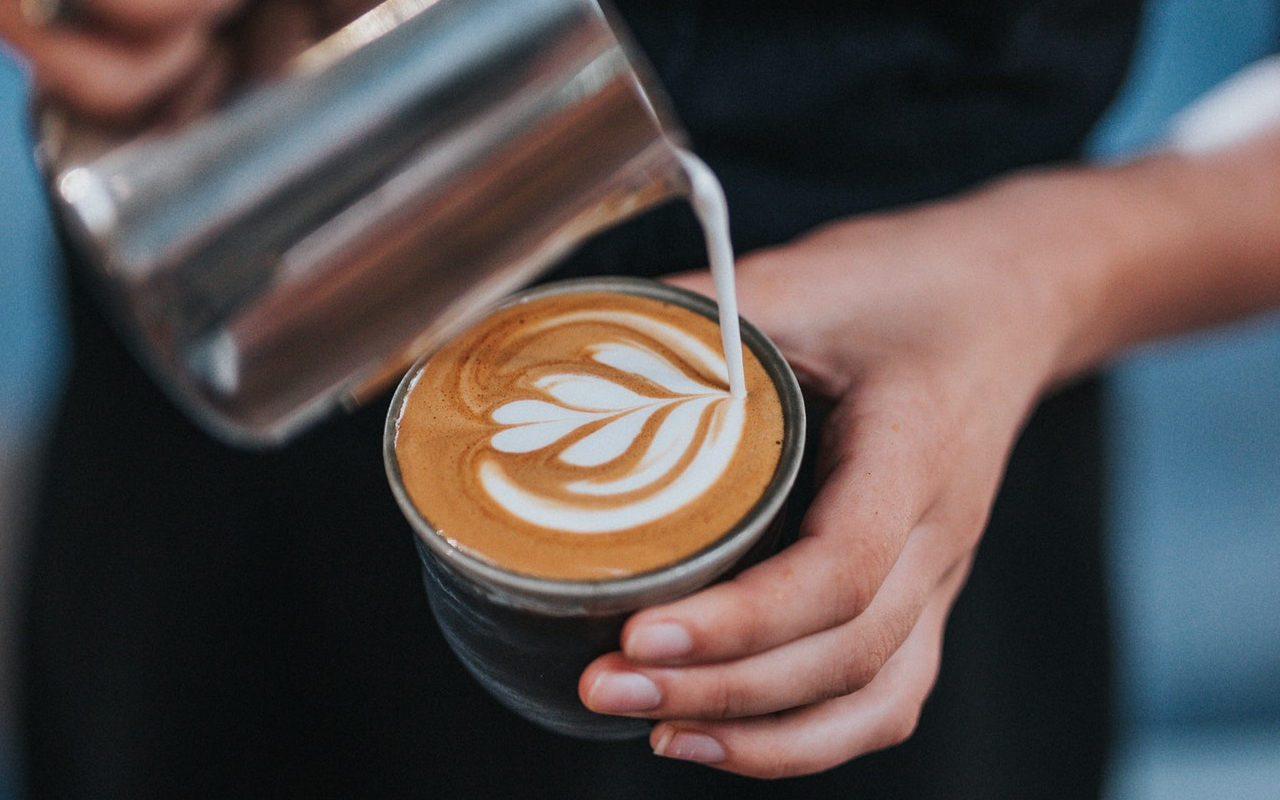
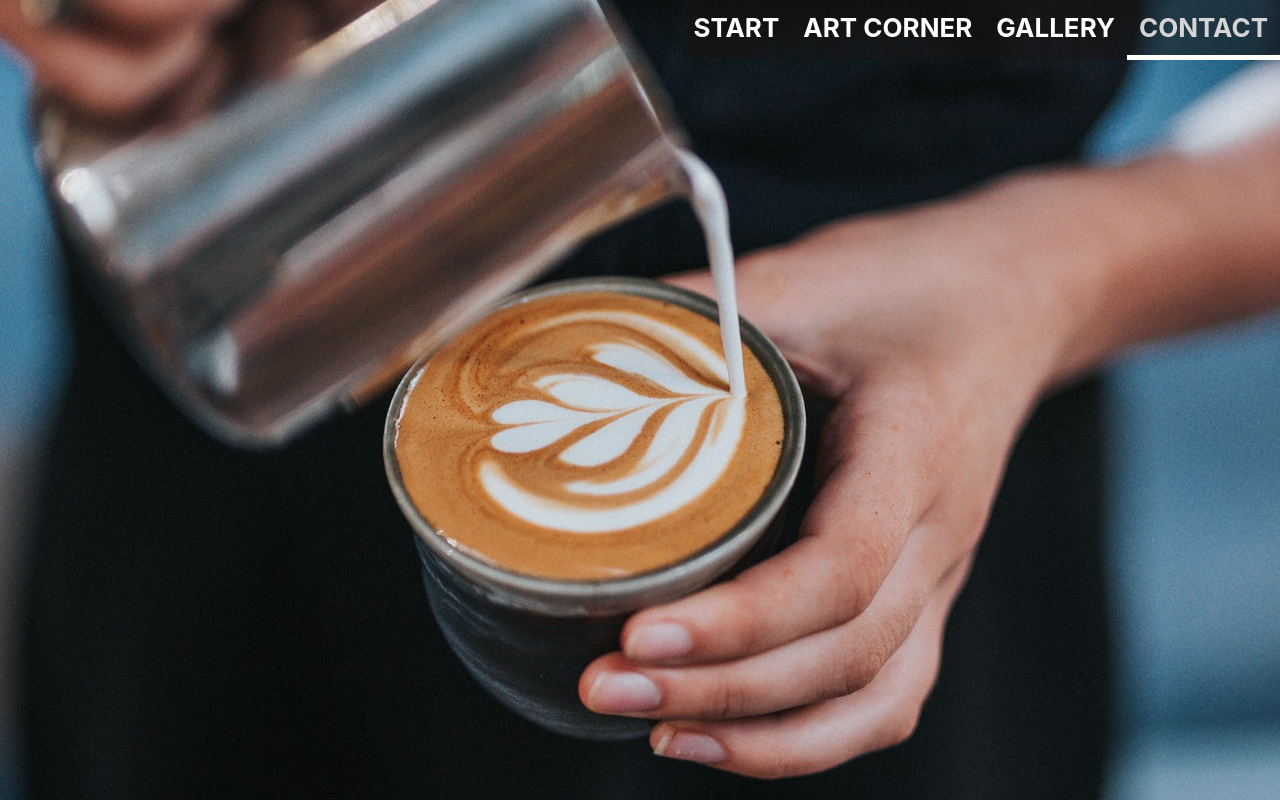
Before and after one commit to ewelina-slepko/cafe-website, a React (Create React App) app: page /contact in a window 1280 px wide. Shown: the top 800 px of the page. Built offline with nearby package versions, Linux system fonts and the light colour scheme.

Commit message:
Changed a navbar appearance

```diff
--- a/src/layouts/App.js
+++ b/src/layouts/App.js
@@ -10,10 +10,10 @@ function App() {
   return (
     <Router>
       <div className="app">
-        <header>
+        <div className="header">
+          <Header />
           <Navigation />
-          <Header />
-        </header>
+        </div>
         <h1>Welcome to ART'S CORNER CAFÉ!</h1>
         <main>
           <section className="blog">
--- a/src/layouts/Header.jsx
+++ b/src/layouts/Header.jsx
@@ -30,7 +30,7 @@ class Header extends Component {
     };
 
     render = () => (
-
+        <>
             <TransitionGroup>
                 <CSSTransition
                     key={this.state.selected.id}
@@ -40,6 +40,7 @@ class Header extends Component {
                     <img className="header-image" src={this.state.selected.src} />
                 </CSSTransition>
             </TransitionGroup>
+        </>
     );
 }
 
--- a/src/layouts/Navigation.jsx
+++ b/src/layouts/Navigation.jsx
@@ -12,10 +12,10 @@ const list = [
 
 const Navigation = () => {
     const menu = list.map(item => (
-        <NavLink key={item.name} to={item.path} exact={item.exact}>{item.name}</NavLink>
+        <NavLink key={item.name} to={item.path} exact={item.exact}>{item.name} </NavLink>
     ));
     return (
-        <nav className="main">
+        <nav className="main" >
             {menu}
         </nav >
     );
--- a/src/styles/header.css
+++ b/src/styles/header.css
@@ -1,10 +1,10 @@
-header{
+.header{
     position: relative;
+    display: inline-block;
     overflow: hidden;
     flex-basis: 100vh;
 }
-
-header img{
+.header img{
     position: absolute;
     top: 50%;
     left: 50%;
--- a/src/styles/navigation.css
+++ b/src/styles/navigation.css
@@ -1,27 +1,36 @@
+.main{
+    position: absolute;
+    right: 0;
+    /* width: 100%; */
+    background-color: rgba(22, 21, 21, 0.6)  ;
+
+}
+
 .main ul{
     list-style-type: none;
 }
 
 nav.main a{
-
     display: inline-block;
-    float: right;
     text-decoration: none;
-    color: #222;
+    color: #fff;
     text-transform: uppercase;
     font-weight: bold;
-    padding: 16px;
-    border-bottom: 5px #ededed solid;
+    padding: 12px;
+    font-size: 26px;
+    cursor: pointer;
 }
 
 nav.main a:hover {
     color: #555;
     transform: translateY(6px);
     transition: .5s;
+    opacity: 1;
 }
 
 nav.main a.active{
-    color: #75777c;
-    border-bottom: 5px #333 solid;
-    transform: translateY(0)
+    color:#d6d4d4;
+    border-bottom: 5px #fff solid;
+    transform: translateY(0);
+    opacity: 1;
 }
```
Lines whose indentation alone changed are shown as unchanged.
